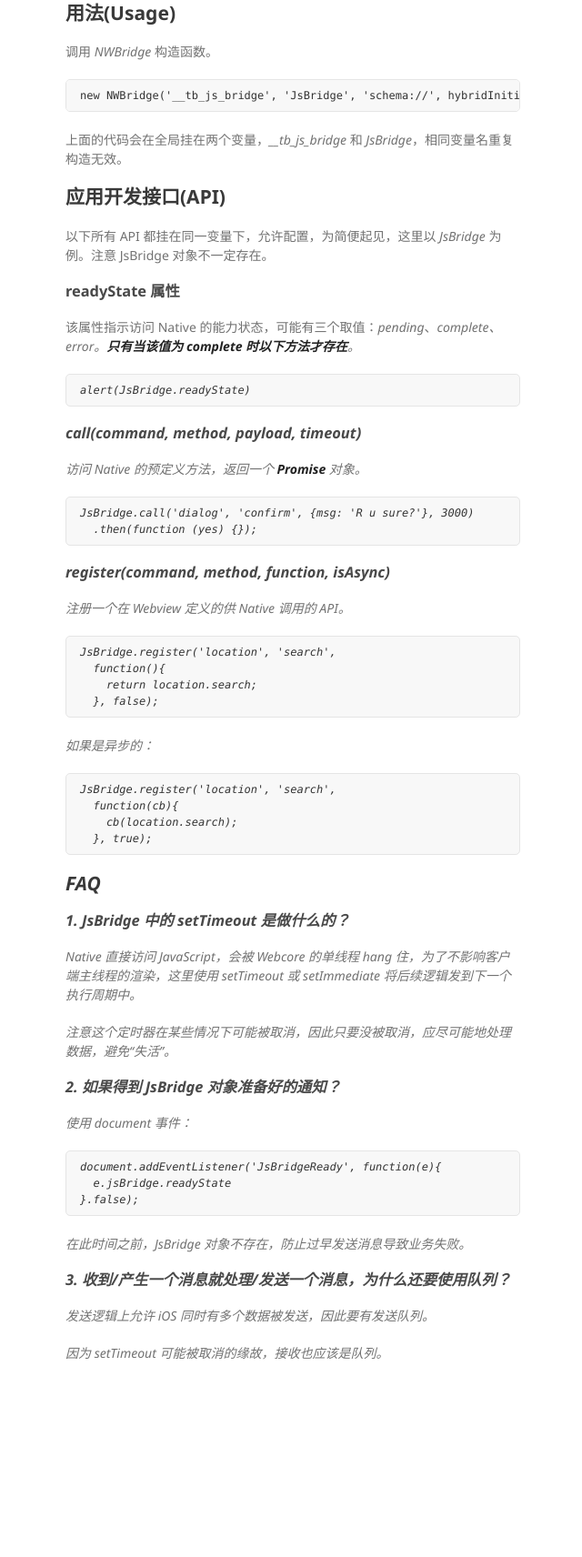
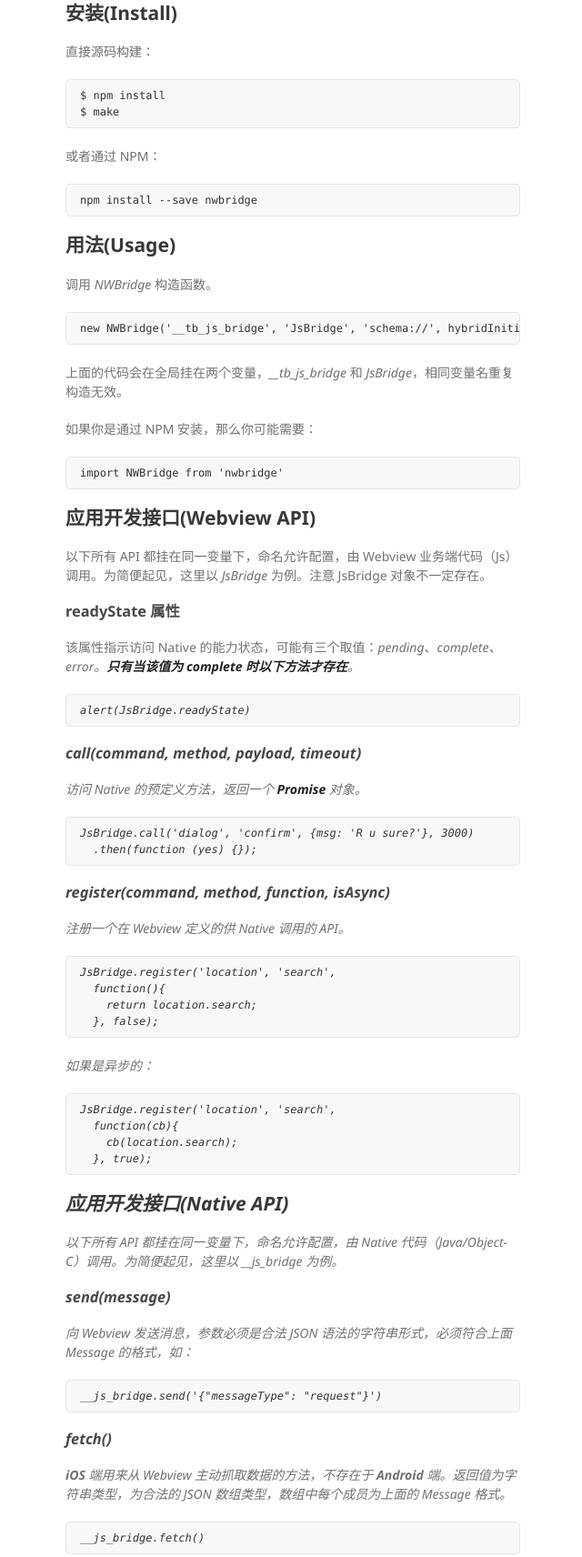
Before and after one commit to yanni4night/NWBridge, a website built with webpack: page index.html in a window 1280 px wide. Shown: the part 3522-5234 px from the top of the page at 91% size, without its empty margins (498-1138 px from the left). Before the commit the page ends 5090 px from the top, so only its background shows below. Built offline with nearby package versions, Linux system fonts and the light colour scheme.

Commit message:
Update doc

```diff
--- a/index.html
+++ b/index.html
@@ -127,12 +127,20 @@
       <p>API 的方法名，Native/Webview 意义相同，不公用。</p>
       <h3>异步回调</h3>
       <p>允许被调用方以异步的方式响应请求，这可能会受到调用方超时时间的限制。</p>
+      <h2>安装(Install)</h2>
+      <p>直接源码构建：</p>
+      <pre><code>$ npm install
+$ make</code></pre>
+      <p>或者通过 NPM：</p>
+      <pre><code>npm install --save nwbridge</code></pre>
       <h2>用法(Usage)</h2>
       <p>调用 <i>NWBridge</i> 构造函数。</p>
 <pre><code>new NWBridge('__tb_js_bridge', 'JsBridge', 'schema://', hybridInitialData)</code></pre>
 <p>上面的代码会在全局挂在两个变量，<i>__tb_js_bridge</i> 和 <i>JsBridge</i>，相同变量名重复构造无效。</p>
-      <h2>应用开发接口(API)</h2>
-      <p>以下所有 API 都挂在同一变量下，允许配置，为简便起见，这里以 <i>JsBridge</i> 为例。注意 JsBridge 对象不一定存在。</p>
+     <p>如果你是通过 NPM 安装，那么你可能需要：</p>
+     <pre><code>import NWBridge from 'nwbridge'</code></pre>
+      <h2>应用开发接口(Webview API)</h2>
+      <p>以下所有 API 都挂在同一变量下，命名允许配置，由 Webview 业务端代码（Js）调用。为简便起见，这里以 <i>JsBridge</i> 为例。注意 JsBridge 对象不一定存在。</p>
       <h3>readyState 属性</h3>
       <p>该属性指示访问 Native 的能力状态，可能有三个取值：<i>pending</i>、<i>complete</b>、<i>error</i>。<strong>只有当该值为 <em>complete</em> 时以下方法才存在</strong>。</p>
       <pre><code>alert(JsBridge.readyState)</code></pre>
@@ -142,15 +150,24 @@
   .then(function (yes) {});</code></pre>
       <h3>register(command, method, function, isAsync)</h3>
       <p>注册一个在 Webview 定义的供 Native 调用的 API。</p>
-<pre><code>JsBridge.register('location', 'search',
+      <pre><code>JsBridge.register('location', 'search',
   function(){
     return location.search;
   }, false);</code></pre>
       <p>如果是异步的：</p>
-<pre><code>JsBridge.register('location', 'search',
+      <pre><code>JsBridge.register('location', 'search',
   function(cb){
     cb(location.search);
   }, true);</code></pre>
+      <h2>应用开发接口(Native API)</h2>
+      <p>以下所有 API 都挂在同一变量下，命名允许配置，由 Native 代码（Java/Object-C）调用。为简便起见，这里以 <i>__js_bridge</i> 为例。</p>
+      <h3>send(message)</h3>
+      <p>向 Webview 发送消息，参数必须是合法 JSON 语法的字符串形式，必须符合上面 Message 的格式，如：</p>
+      <pre><code>__js_bridge.send('{"messageType": "request"}')</code></pre>
+      <h3>fetch()</h3>
+      <p><b>iOS</b> 端用来从 Webview 主动抓取数据的方法，不存在于
+      <b>Android</b> 端。返回值为字符串类型，为合法的 JSON 数组类型，数组中每个成员为上面的 Message 格式。</p>
+     <pre><code>__js_bridge.fetch()</code></pre>
       <h2>FAQ</h2>
       <h3>1. JsBridge 中的 <i>setTimeout</i> 是做什么的？</h3>
       <p>Native 直接访问 JavaScript，会被 Webcore 的单线程 hang 住，为了不影响客户端主线程的渲染，这里使用 setTimeout 或 setImmediate 将后续逻辑发到下一个执行周期中。</p>
```
